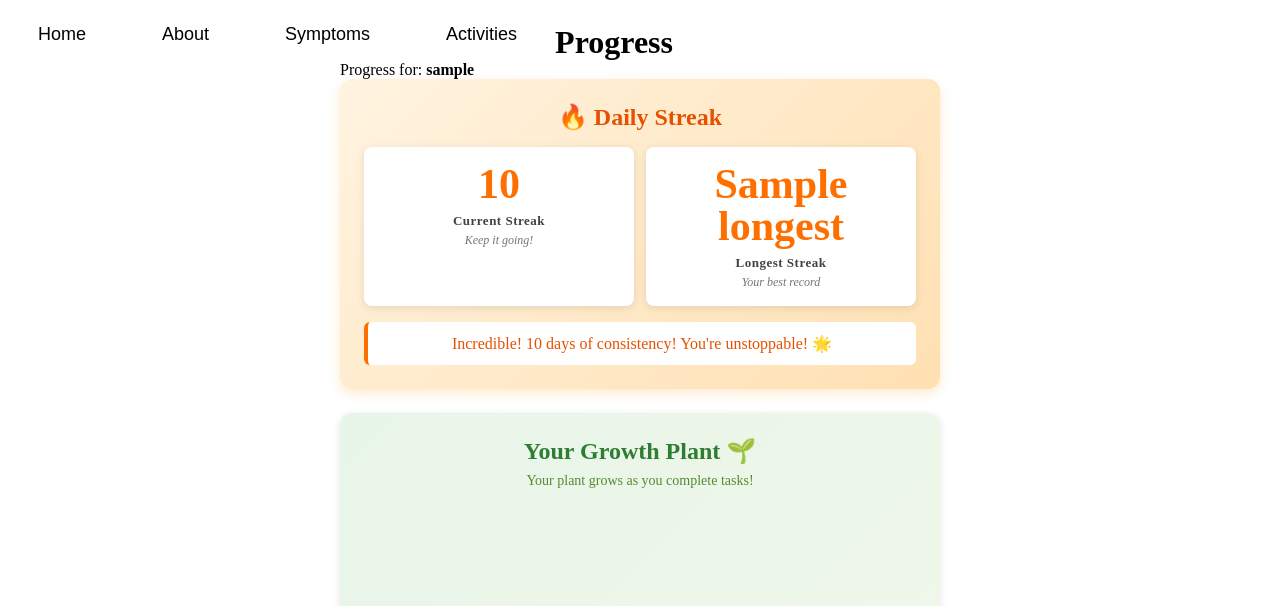
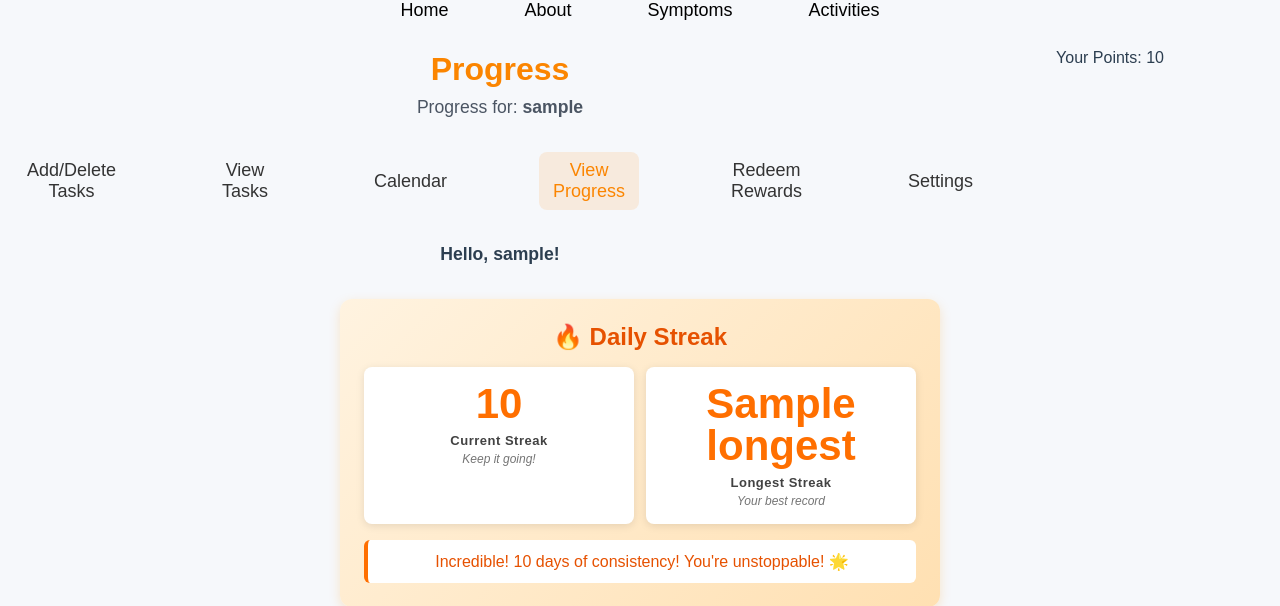
Before and after one commit to Homelesslander/FocusSpark, a Flask app: template templates/progress.html in a window 1280 px wide. Shown: the top 606 px of the page. Run offline with Flask 3, Linux system fonts and the light colour scheme; the template is opened without the code that fills it: most values are stand-ins (such as "Sample title", 1, 10 or a date in 2020).

Commit message:
progress

```diff
--- a/templates/progress.html
+++ b/templates/progress.html
@@ -6,6 +6,8 @@
   <title>Progress</title>
   <link rel="stylesheet" href="{{ url_for('static', filename='style.css') }}">
   <link rel="stylesheet" href="{{ url_for('static', filename='plant.css') }}">
+  <link rel="stylesheet" href="{{ url_for('static', filename='activitiesstyle.css') }}">
+  <link rel="stylesheet" href="{{ url_for('static', filename='activities_adaptive.css') }}">
   <style>
 
     .progress-container { width: 90%; max-width: 600px; margin: 24px auto; }
@@ -101,10 +103,31 @@
     </ul>
   </div>
 
+  <div class="front">
+    <div class="front-header">
+      <div class="front-header-left">
+        <h1 class="page-title">Progress</h1>
+        <p class="description">Progress for: <strong>{{ username if username else 'All users' }}</strong></p>
+
+        <ul class="Tabs">
+          <li><a href="{{ url_for('activities') }}">Add/Delete Tasks</a></li>
+          <li><a href="{{ url_for('view_tasks') }}">View Tasks</a></li>
+          <li><a href="{{ url_for('calendar') }}">Calendar</a></li>
+          <li><a class="active" href="{{ url_for('progress') }}">View Progress</a></li>
+          <li><a href="{{ url_for('redeem') }}">Redeem Rewards</a></li>
+          <li><a href="{{ url_for('settings') }}">Settings</a></li>
+        </ul>
+
+        <h2 id="greeting">Hello, {{ username }}!</h2>
+      </div>
+
+      <div class="front-header-right">
+        <div id="points">Your Points: {{ points }}</div>
+      </div>
+    </div>
+  </div>
+
   <div class="progress-container">
-    <h1>Progress</h1>
-    <p>Progress for: <strong>{{ username if username else 'All users' }}</strong></p>
-
     <!-- Daily Streak Section -->
     <div class="streak-section">
       <h2>🔥 Daily Streak</h2>
```
